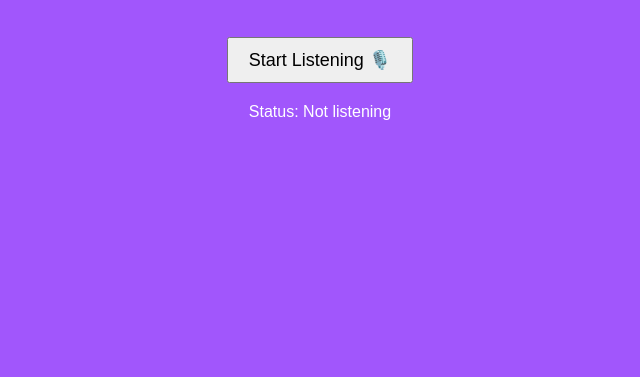
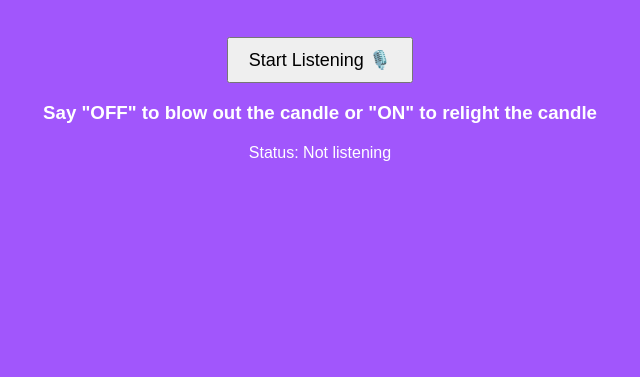
Before and after one commit to AhmedHesham2112/UI_Challanges, a plain HTML site: page Birthday/index.html in a window 1280 px wide. Shown: the part 423-800 px from the top of the page, without its empty margins (320-960 px from the left). Drawn offline with Linux system fonts and the light colour scheme.

Commit message:
birthday

```diff
--- a/Birthday/index.html
+++ b/Birthday/index.html
@@ -88,6 +88,7 @@
     <div>
       <button id="startBtn">Start Listening 🎙️</button>
     </div>
+    <h3> Say "OFF" to blow out the candle or "ON" to relight the candle </h3>
 
     <div id="status" style="margin-top: 20px">Status: Not listening</div>
 
```
